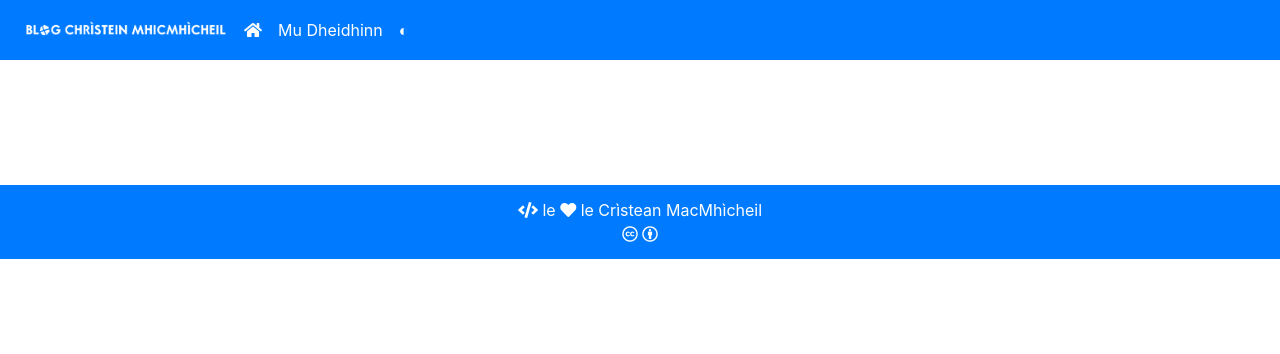
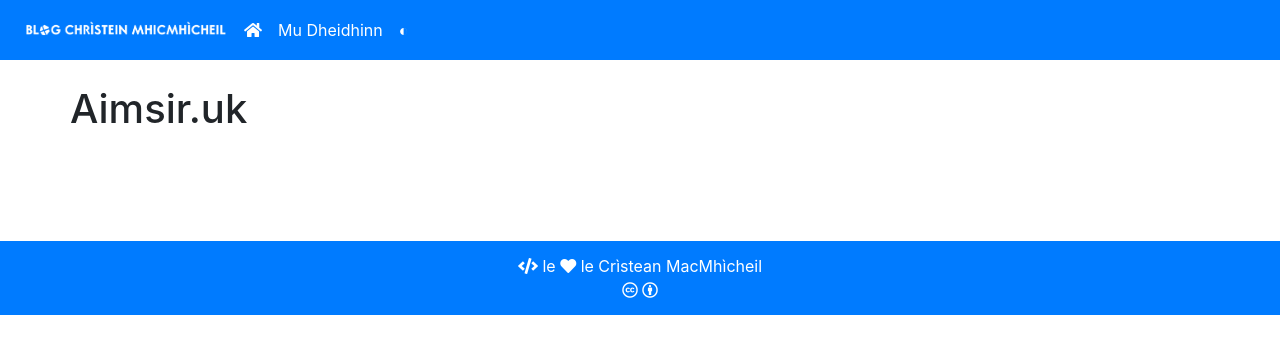
Before and after one commit to angeidheal/aimsir, a Jekyll site: the page built from index.html, in a window 1280 px wide. Shown: the top 354 px of the page. Built offline with Jekyll 4.4.1, drawn with Linux system fonts in a browser that asks for light colours; nearby versions of some CDN libraries.

Commit message:
Update index.html

```diff
--- a/index.html
+++ b/index.html
@@ -5,6 +5,6 @@ title: Dachaigh
 
 <div class="container">
   <div class="row">
-
+    <h1>Aimsir.uk</h1>
   </div>
 </div>
```
